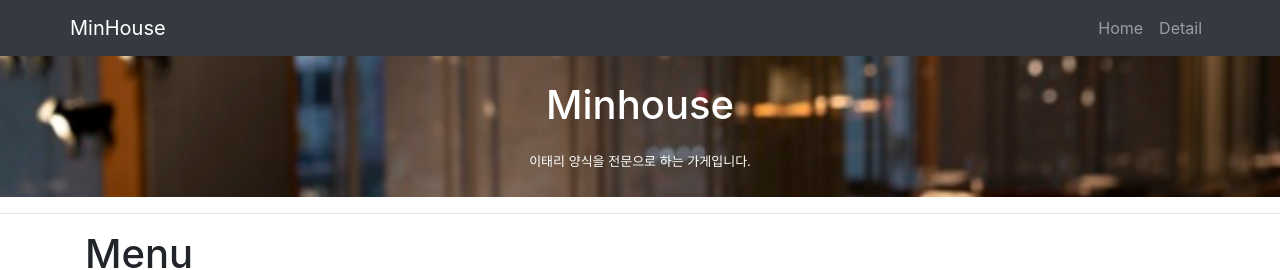
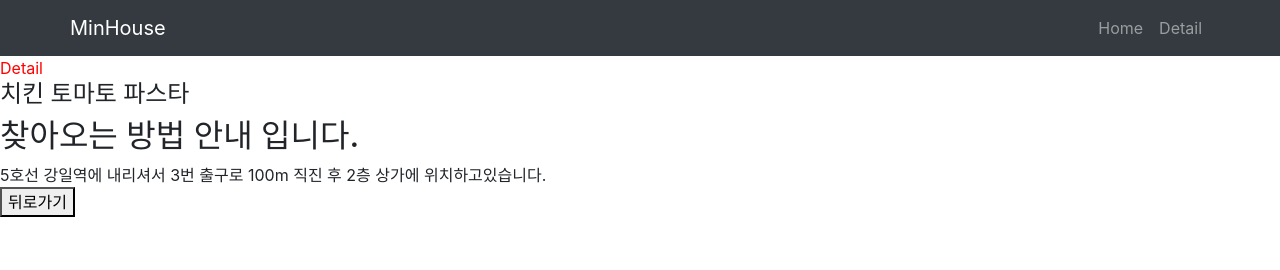
Before and after one commit to SeungMinK/ReactToyPJT, a React (Create React App) app: page /detail/1 in a window 1280 px wide. Before the commit this address led to /. Shown: the top 270 px of the page. Built offline with nearby package versions, Linux system fonts and the light colour scheme.

Commit message:
updateCode -useEffect()를 사용하여 Ui가 일정시간지나면 바뀌게 코드 변경

```diff
--- a/src/Detail.js
+++ b/src/Detail.js
@@ -17,9 +17,10 @@ function Detail(p){//모듈화
 
     let {id} = useParams();
     let history = useHistory();//이동햇던 방문기록을 저장해놓는 object
+    let [Ui,UiChange] = useState(true);
     useEffect(()=>{
 
-        setTimeout(()=>{history.push('/')},2000);
+        setTimeout(()=>{UiChange(false)},2000);
 
     });
 
@@ -29,7 +30,7 @@ function Detail(p){//모듈화
 
             <div>
             <h4>{0<=id&&id<3?p.menu[id].title : "없는 항목"} </h4>
-            <h2>찾아오시는길 안내 입니다.</h2>
+                 {Ui == true ? <h2>찾아오시는길 안내 입니다.</h2> : <h2>찾아오는 방법 안내 입니다.</h2>}
                 <span>5호선 강일역에 내리셔서 3번 출구로 100m 직진 후 2층 상가에 위치하고있습니다.</span>
             </div>
             <button onClick = {()=>{
```
